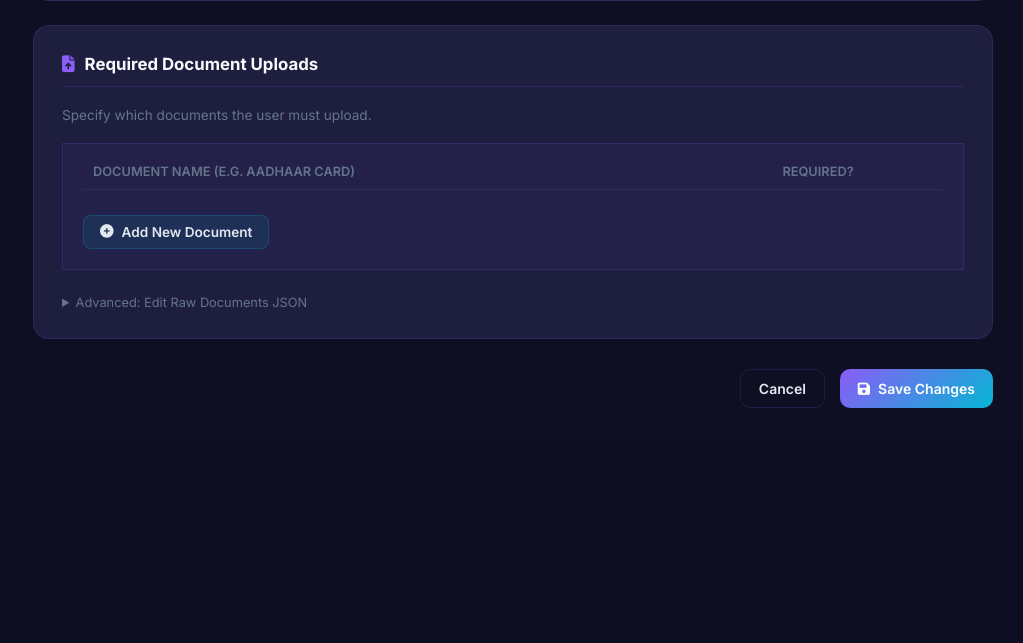
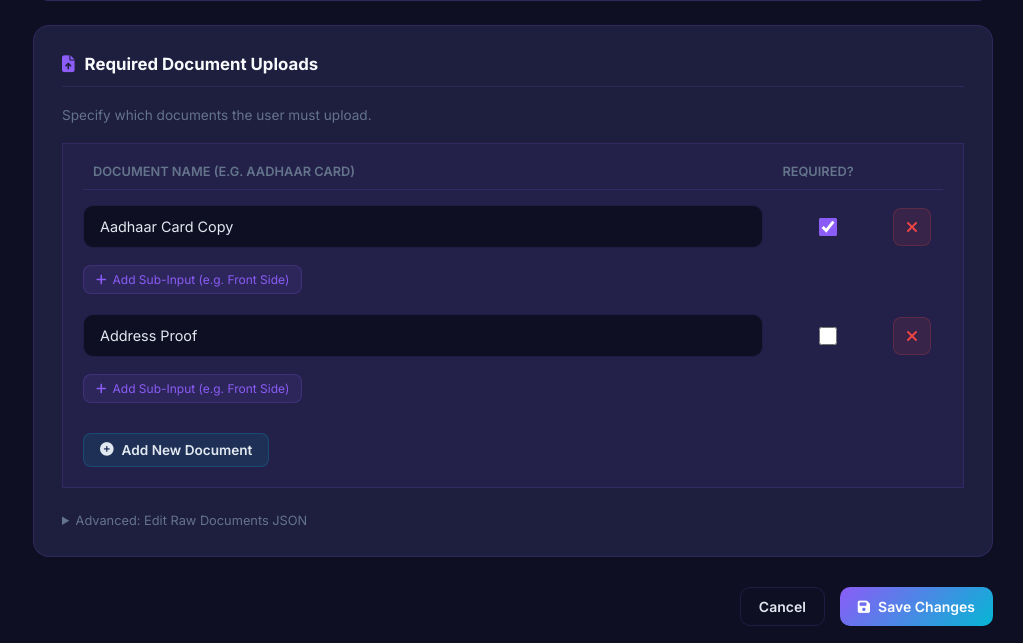
Before and after one commit to surya5887/FaizInternet, a Flask app: page /manage/services/1/edit in a window 1280 px wide. Shown: the part 996-1639 px from the top of the page, without its empty margins (257-1280 px from the left). Before the commit the page ends 1404 px from the top, so only its background shows below. Run offline with Flask 3, Linux system fonts and the light colour scheme; a user stored in the database is signed in; tables that the repository leaves empty hold one stand-in row (values such as "Sample post").

Commit message:
Fix JS TypeError in document builder and remove dead main.js reference

```diff
--- a/templates/admin/edit_service.html
+++ b/templates/admin/edit_service.html
@@ -145,8 +145,11 @@ function syncFormJSON() {
 function addDocFieldRow(data = {label: '', required: true, sub_inputs: []}) {
     const container = document.getElementById('doc-fields-builder');
     const row = document.createElement('div');
-    row.className = 'builder-row-container'; // Wrapper for row + sub-inputs
+    row.className = 'builder-row-container';
     row.style.marginBottom = '20px';
+
+    // Generate a unique ID for the sub-inputs container
+    const subContainerId = 'subs-' + Math.floor(Math.random() * 1000000);
 
     row.innerHTML = `
         <div class="builder-row doc-builder-row">
@@ -158,10 +161,10 @@ function addDocFieldRow(data = {label: '', required: true, sub_inputs: []}) {
                 <i class="fas fa-times"></i>
             </div>
         </div>
-        <div class="sub-inputs-container" id="subs-${Date.now()}">
+        <div class="sub-inputs-container" id="${subContainerId}">
             <!-- Sub-inputs will go here -->
         </div>
-        <button type="button" class="btn-add-sub" onclick="addSubInput('${row.querySelector('.sub-inputs-container').id}')">
+        <button type="button" class="btn-add-sub" onclick="addSubInput('${subContainerId}')">
             <i class="fas fa-plus"></i> Add Sub-Input (e.g. Front Side)
         </button>
     `;
@@ -169,7 +172,7 @@ function addDocFieldRow(data = {label: '', required: true, sub_inputs: []}) {
 
     // Load existing sub-inputs if any
     if (data.sub_inputs && data.sub_inputs.length > 0) {
-        data.sub_inputs.forEach(subLabel => addSubInput(row.querySelector('.sub-inputs-container').id, subLabel));
+        data.sub_inputs.forEach(subLabel => addSubInput(subContainerId, subLabel));
     }
 }
 
--- a/templates/base.html
+++ b/templates/base.html
@@ -205,7 +205,7 @@
             }
         });
     </script>
-    <script src="{{ url_for('static', filename='js/main.js') }}"></script>
+    <!-- No generic main.js yet -->
     {% block extra_js %}{% endblock %}
 </body>
 </html>
```
Also changed, not shown: templates/admin/services.html (+5 -3 lines).
